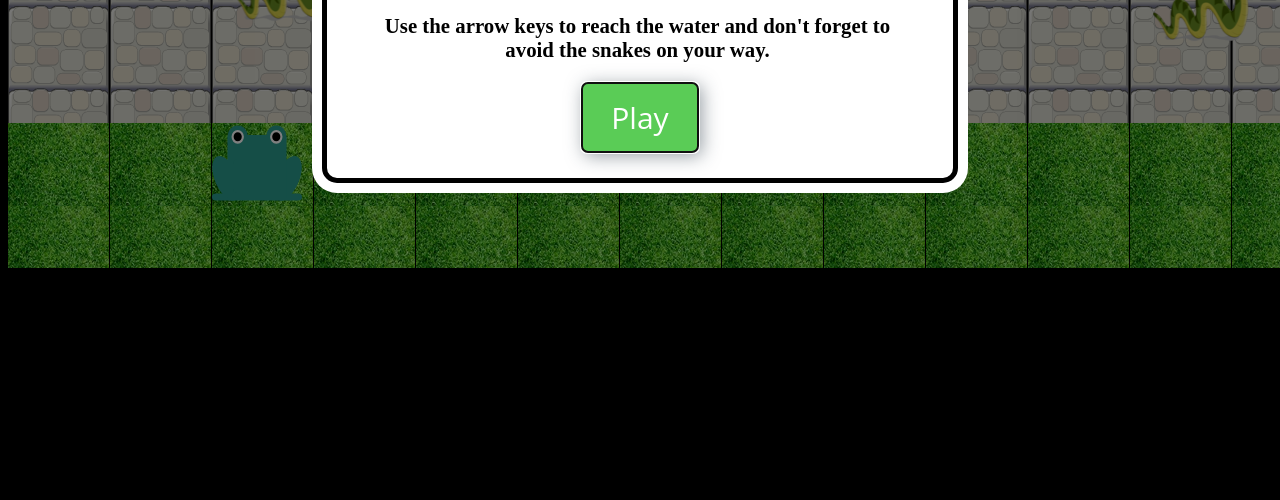
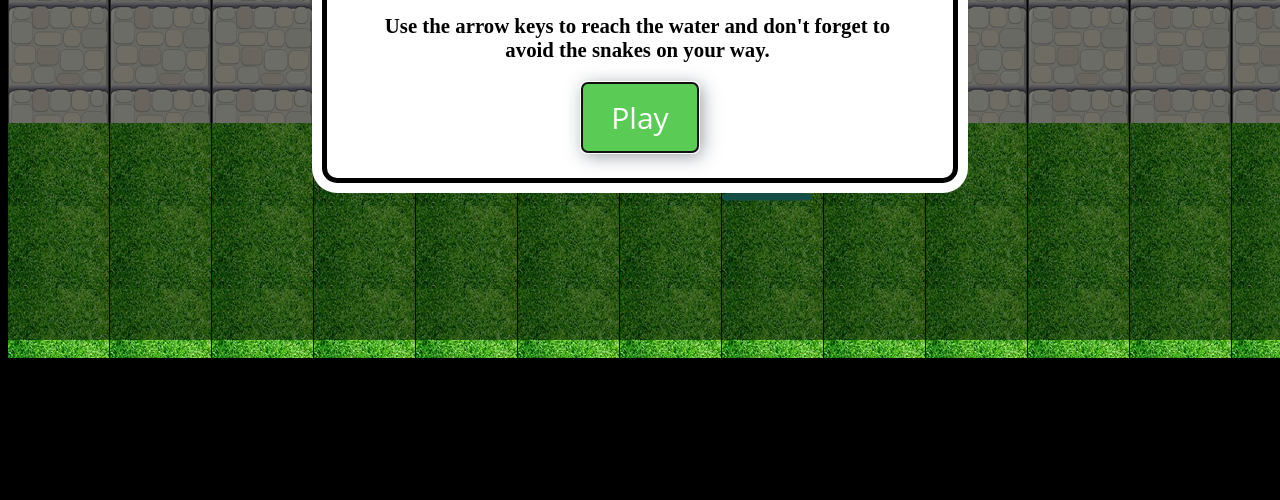
Before and after one commit to akshit-jain01/FrogJumpGame, a plain HTML site: page index.html in a window 1280 px wide. Shown: the part 300-800 px from the top of the page. Drawn offline with Linux system fonts and the light colour scheme.

Commit message:
Increased the number of snakes and increased the height of canvas

```diff
--- a/javascript/main.js
+++ b/javascript/main.js
@@ -1,5 +1,5 @@
 
-var Enemy = function(positionX, positionY, speed) {
+var Snake = function(positionX, positionY, speed) {
     this.positionX = positionX;
     this.positionY = positionY + 60;
     this.sprite = 'images/snake.png';
@@ -7,7 +7,7 @@ var Enemy = function(positionX, positionY, speed) {
 };
 // Update the enemy's position
 // Parameter: dt, a time delta between ticks
-Enemy.prototype.update = function(dt) {
+Snake.prototype.update = function(dt) {
     if (this.positionX <= 1400) {
         this.positionX += this.speed * dt;
     } else {
@@ -15,12 +15,12 @@ Enemy.prototype.update = function(dt) {
     }
 };
 // Draw the enemy on the screen, required method for game
-Enemy.prototype.render = function() {
+Snake.prototype.render = function() {
     ctx.drawImage(Resources.get(this.sprite), this.positionX, this.positionY);
 };
 class Player {
     constructor() {
-            this.positionX = 102 * 2;
+            this.positionX = 102 * 7;
             this.positionY = 83 * 5 - 10;
             this.sprite = 'images/frog-green.svg';
             this.complete = false;
@@ -28,20 +28,23 @@ class Player {
 
         /*collision*/
     update() {
-            for (let enemy of allEnemies) {
-                if (this.positionX < enemy.positionX + 50 && this.positionX + 50 > enemy.positionX && this.positionY < enemy.positionY + 60 && this.positionY + 60 > enemy.positionY) {
+            for (let Snake of allSnakes) {
+                if (this.positionX < Snake.positionX + 50 && this.positionX + 50 > Snake.positionX && this.positionY < Snake.positionY + 60 && this.positionY + 60 > Snake.positionY) {
                     this.reset();
                 }
             }
             //game winning condition
-            if (this.positionY === -10 ) {
+            console.log(this.positionY);
+            if (this.positionY === 0 ) {
                 const winScreen = document.querySelector('#winScreen');
                 winScreen.classList.add('show');
                 const buttonPlayAgain = document.querySelector('#playAgain');
                 buttonPlayAgain.focus();
                 buttonPlayAgain.addEventListener('click', function() {
                     winScreen.classList.remove('show');
+                    // startScreen();
                     player.reset();
+
                 });
             }
         }
@@ -65,20 +68,22 @@ class Player {
         }
         /*reset player back to the starting point after the collision*/
     reset() {
-        this.positionX = 102 * 2;
-        this.positionY = 83 * 5 - 10;
+        this.positionX = 102 * 7;
+        this.positionY = 83 * 6;
     }
 
 }
 const player = new Player();
-const enemy1 = new Enemy(-100, 200, 230);
-const enemy2 = new Enemy(-202, 83, 530);
-const enemy3 = new Enemy(-302, 103, 330);
-const enemy4 = new Enemy(-402, -50, 430);
-const enemy5 = new Enemy(-502, 90, 430);
-const enemy6 = new Enemy(-602, 30, 230);
-const allEnemies = [];
-allEnemies.push(enemy1, enemy2, enemy3, enemy4,enemy5,enemy6);
+const snake1 = new Snake(500, 83, 600);
+const snake2 = new Snake(400, 30, 530);
+const snake3 = new Snake(600, 57, 830);
+const snake4 = new Snake(820, 50,860);
+const snake5 = new Snake(520, 90, 630);
+const snake6 = new Snake(540, 60, 790);
+const snake7 = new Snake(440, 10, 890);
+const snake8 = new Snake(640, -7, 990);
+const allSnakes = [];
+allSnakes.push(snake1, snake2,snake3, snake4,snake5,snake6,snake7,snake8);
 // This listens for key presses and sends the keys to player
 document.addEventListener('keyup', function(e) {
     var allowedKeys = {
@@ -88,6 +93,7 @@ document.addEventListener('keyup', function(e) {
         "ArrowDown": 'down'
     };
     player.handleInput(allowedKeys[e.key]);
+
 });
 
 function startScreen() {
--- a/javascript/motion.js
+++ b/javascript/motion.js
@@ -7,7 +7,7 @@ var Engine =
 		ctx = canvas.getContext('2d'),
 		lastTime;
 	canvas.width = 1500;
-	canvas.height = 560;
+	canvas.height = 650;
 	doc.body.appendChild(canvas);
 
     // It initializes the lastTime variable with the current time in secs and calls main.
@@ -16,8 +16,8 @@ var Engine =
         main();
     }
     function update(dt) {
-        allEnemies.forEach(function(enemy) {
-            enemy.update(dt);
+        allSnakes.forEach(function(snake) {
+            snake.update(dt);
         });
         player.update();
     }
@@ -62,8 +62,8 @@ var Engine =
 
     function renderEntities() {
 
-        allEnemies.forEach(function(enemy) {
-            enemy.render();
+        allSnakes.forEach(function(snake) {
+            snake.render();
         });
         player.render();
     }
--- a/javascript/resources.js
+++ b/javascript/resources.js
@@ -28,7 +28,11 @@
 
 
                 if (isReady()) {
-                    readyCallbacks.forEach(function (func) { func(); });
+                    readyCallbacks.forEach(
+                        function (func)
+                        {
+                            func();
+                        });
                 }
             };
 
@@ -44,9 +48,8 @@
 
     function isReady() {
         var ready = true;
-        for (var k in resourceCache) {
-            if (resourceCache.hasOwnProperty(k) &&
-                !resourceCache[k]) {
+        for (let k in resourceCache) {
+            if (resourceCache.hasOwnProperty(k) && !resourceCache[k]) {
                 ready = false;
             }
         }
--- a/styles/styles.css
+++ b/styles/styles.css
@@ -98,9 +98,7 @@ input.button {
     text-align: center;
 }
 
-.win-modal-container.show .modal {
-    animation: modal .5s;
-}
+
 
 .modal-win h2,
 h3 {
```
